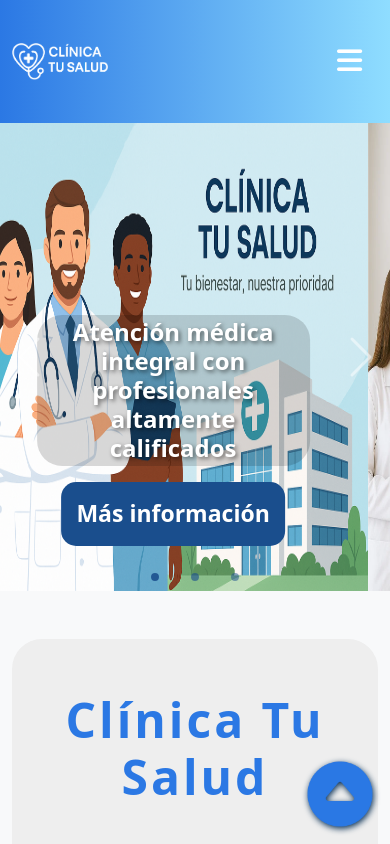
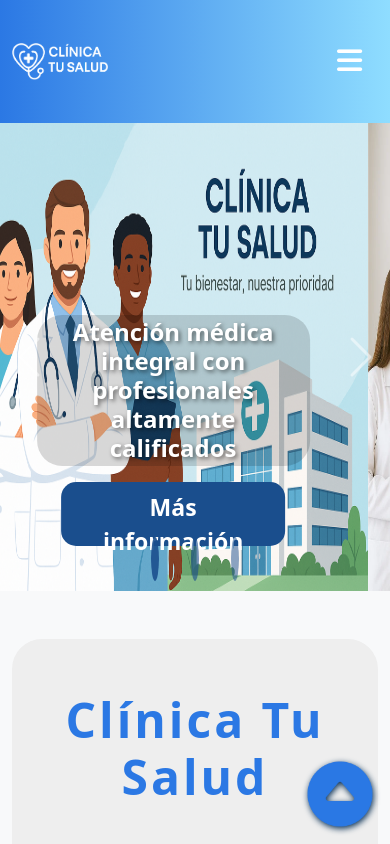
Before and after one commit to JorvidCRZ/Aplicacion-Clinica-Frontend, an Angular app: page /inicio in a window 390 px wide. Shown: the top 844 px of the page. Built offline with nearby package versions, Linux system fonts and the light colour scheme.

Commit message:
Add responsive.css to styles imports

```diff
--- a/src/styles.css
+++ b/src/styles.css
@@ -4,6 +4,7 @@
 @import url('style/scroll.css');
 @import url('style/variables.css');
 @import url('style/registro-material.css');
+@import url('style/responsive.css');
 html {
     scroll-behavior: smooth;
     font-size: 16px;
```
